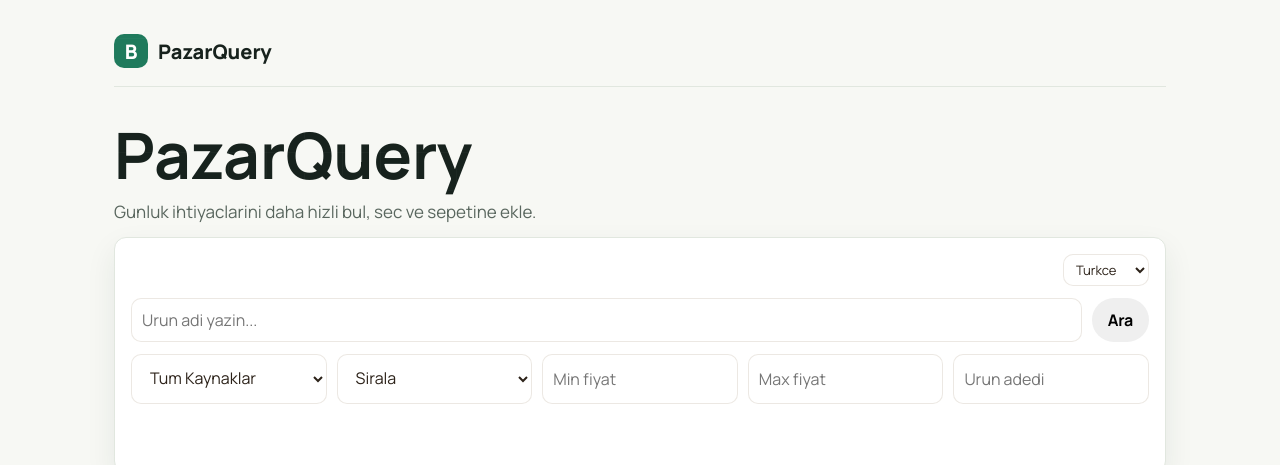
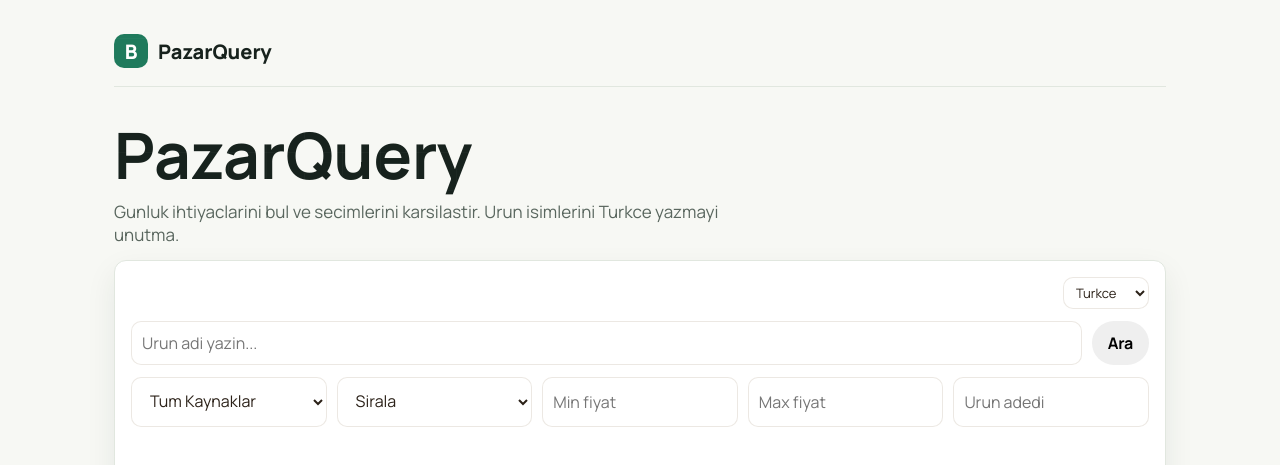
Before and after one commit to HADINAJIISTHEBEDT/market-scraper, a website: page index.html in a window 1280 px wide. Shown: the top 465 px of the page. Drawn offline with Linux system fonts and the light colour scheme.

Commit message:
Update subtitle - remove basket phrase and add Turkish notice

```diff
--- a/frontend.js
+++ b/frontend.js
@@ -125,7 +125,7 @@ const PRODUCT_TRANSLATIONS = {
 const I18N = {
   tr: {
     title: "PazarQuery",
-    subtitle: "Gunluk ihtiyaclarini daha hizli bul, sec ve sepetine ekle.",
+    subtitle: "Gunluk ihtiyaclarini bul ve secimlerini karsilastir. Urun isimlerini Turkce yazmayi unutma.",
     placeholder: "Urun adi yazin...",
     search: "Ara",
     statusSearching: "Araniyor... Daha iyi sonuclar icin bitirmemiz yaklasik 1 dakika surebilir.",
@@ -177,7 +177,7 @@ const I18N = {
   },
   en: {
     title: "PazarQuery",
-    subtitle: "Find everyday items, compare choices quietly, and build your basket faster.",
+    subtitle: "Find everyday items, compare choices quietly. Make sure to write product names in Turkish.",
     placeholder: "Type product name...",
     search: "Search",
     statusSearching: "Searching... For better results we might take about 1 minute to finish.",
--- a/index.html
+++ b/index.html
@@ -274,7 +274,7 @@
     <div class="hero">
       <section>
         <h1 id="title">PazarQuery</h1>
-        <p id="subtitle">Find everyday items, compare choices quietly, and build your basket faster.</p>
+        <p id="subtitle">Find everyday items, compare choices quietly. Make sure to write product names in Turkish.</p>
       </section>
     </div>
 
```
